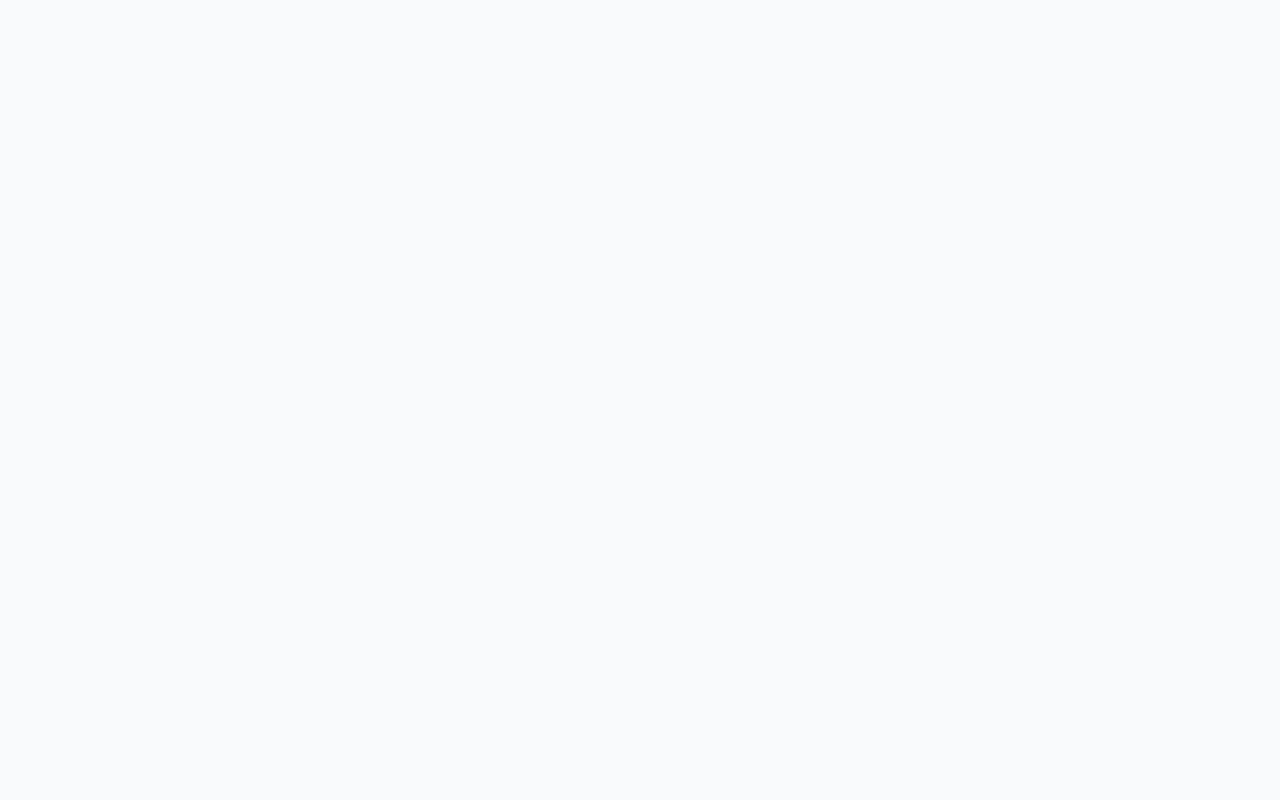
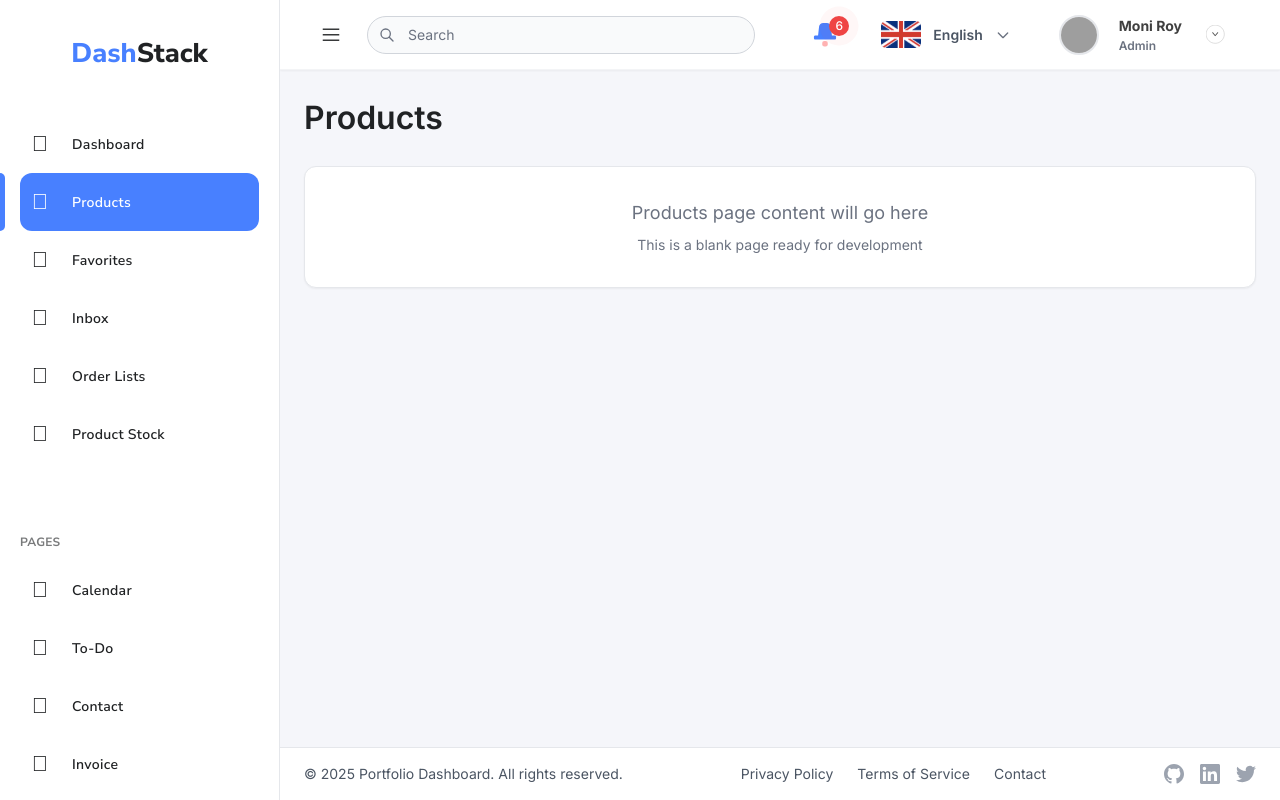
Before and after one commit to EkaBachrudin/personal-dashboard, an Angular app: page /products in a window 1280 px wide. Before the commit this address led to /. Built offline with nearby package versions, Linux system fonts and the light colour scheme; grey boxes are pictures that could not be loaded.

Commit message:
initiate products  page

```diff
--- a/src/app/app.routes.ts
+++ b/src/app/app.routes.ts
@@ -1,6 +1,7 @@
 import { Routes } from '@angular/router';
 import { LayoutComponent } from './layout/layout.component';
 import { DashboardComponent } from './pages/dashboard/dashboard.component';
+import { ProductsComponent } from './pages/products/products.component';
 
 export const routes: Routes = [
   {
@@ -15,6 +16,10 @@ export const routes: Routes = [
       {
         path: 'dashboard',
         component: DashboardComponent
+      },
+      {
+        path: 'products',
+        component: ProductsComponent
       }
     ]
   }
--- /dev/null
+++ b/src/app/pages/products/products.component.html
@@ -0,0 +1,14 @@
+<div class="space-y-6">
+  <!-- Page Title -->
+  <div class="title text-[32px] font-semibold">
+    <h1>Products</h1>
+  </div>
+
+  <!-- Blank Content Area -->
+  <div class="bg-white rounded-xl shadow-sm border border-gray-200 p-8">
+    <div class="text-center text-gray-500">
+      <p class="text-lg">Products page content will go here</p>
+      <p class="text-sm mt-2">This is a blank page ready for development</p>
+    </div>
+  </div>
+</div>
--- /dev/null
+++ b/src/app/pages/products/products.component.scss
@@ -0,0 +1,4 @@
+/* Products page styles - can be customized as needed */
+.title h1 {
+  color: #202224;
+}
```
Also changed, not shown: src/app/pages/products/products.component.ts (added, +11 -0 lines).
